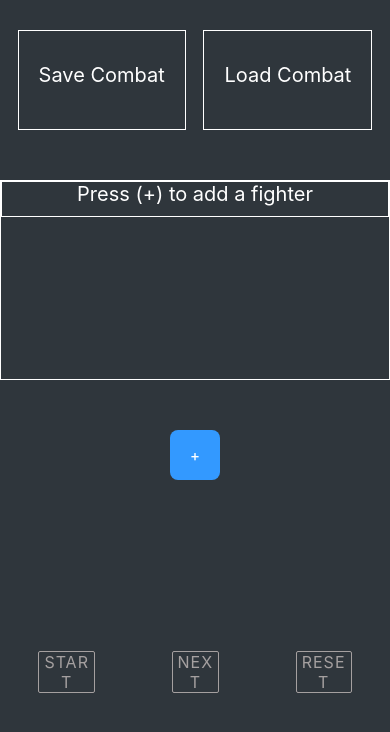
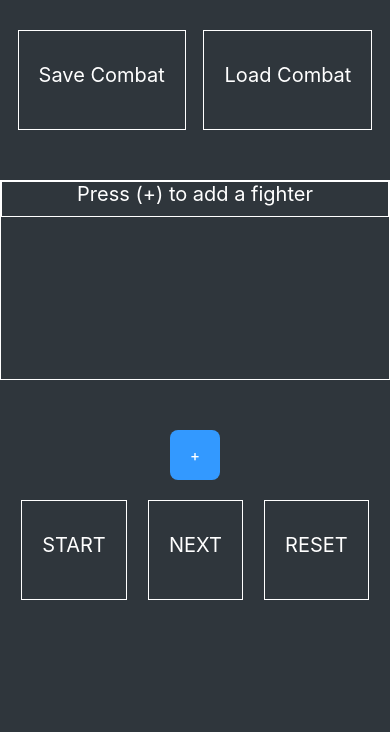
Before and after one commit to applied-sorcery/dnd-init-tracker, a React Native app: screen /CombatContainer in a window 390 px wide. Shown: the top 732 px of the page. Built offline with nearby package versions, Linux system fonts and the light colour scheme.

Commit message:
Switch start/next/reset buttons to <CtrlBtn>

```diff
--- a/src/components/CombatView.js
+++ b/src/components/CombatView.js
@@ -9,6 +9,7 @@ import {
 
 import FighterList from "./FighterList";
 import Styles from "../../Style";
+import { CtrlBtn } from './CustomCore'
 
 //if there are no saved combats, assume it's a new combat, display new combat view
 //if there are saved combats, then we will display a Combat Menu with options: Load or New Combat
@@ -33,17 +34,10 @@ const CombatView = ({
       onAddFighterPress={onAddFighterPress}
     />
 
-    {/* Switch to using <CtrlBtn> */}
-    <View style={Styles.buttonMenu}>
-      <TouchableOpacity onPress={onStartPress}>
-        <Text style={Styles.button}>START</Text>
-      </TouchableOpacity>
-      <TouchableOpacity onPress={onNextPress}>
-        <Text style={Styles.button}>NEXT</Text>
-      </TouchableOpacity>
-      <TouchableOpacity onPress={onResetPress}>
-        <Text style={Styles.button}>RESET</Text>
-      </TouchableOpacity>
+    <View style={Styles.controlButtonRow}>
+      <CtrlBtn onPress={onStartPress}>START</CtrlBtn>
+      <CtrlBtn onPress={onNextPress}>NEXT</CtrlBtn>
+      <CtrlBtn onPress={onResetPress}>RESET</CtrlBtn>
     </View>
 
   </>
```
